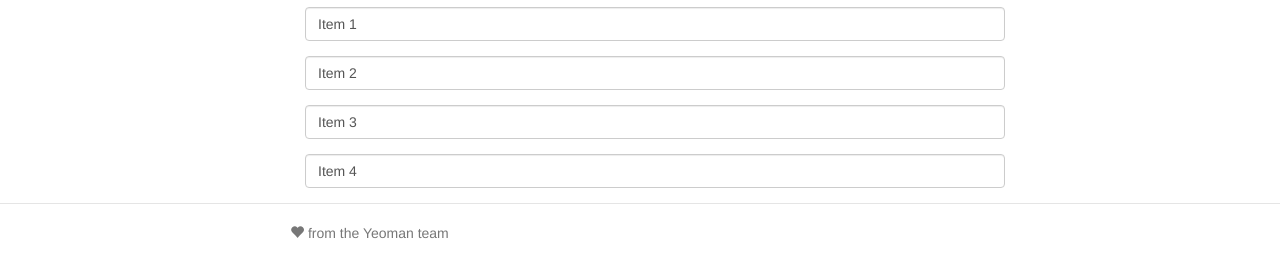
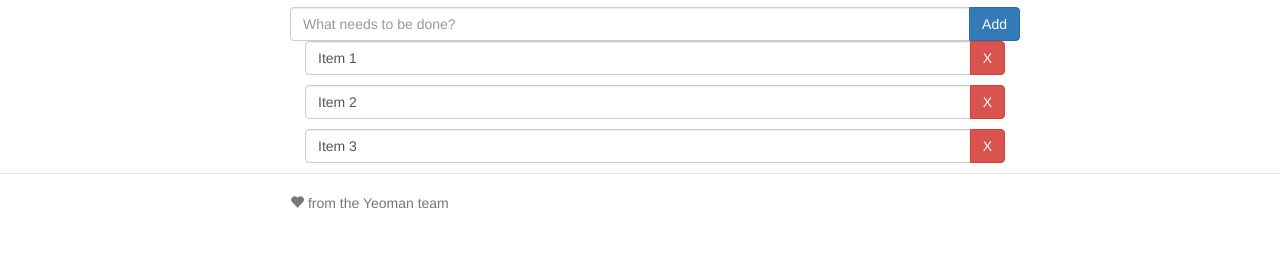
Before and after one commit to tobi411/ng-todo, a website: page app/index.html in a window 1280 px wide. Shown: the part 159-436 px from the top of the page. Drawn offline with nearby package versions, Linux system fonts and the light colour scheme; some packages are replaced by stand-ins of ours; files that its build step writes are made by us from their sources.

Commit message:
Ability to add and remove from list implemented

```diff
--- a/app/scripts/controllers/main.js
+++ b/app/scripts/controllers/main.js
@@ -9,5 +9,14 @@
  */
 angular.module('ngTodoApp')
   .controller('MainController', [ '$scope', function ($scope) {
-    $scope.todos = ['Item 1', 'Item 2','Item 3','Item 4'];
+    $scope.todos = ['Item 1', 'Item 2','Item 3'];
+
+    $scope.addTodo = function(){
+      $scope.todos.push($scope.todo);
+      $scope.todo = '';
+    };
+
+    $scope.removeTodo = function(index){
+      $scope.todos.splice(index, 1);
+    };
 }]);
--- a/app/views/main.html
+++ b/app/views/main.html
@@ -1,6 +1,23 @@
 <div class="container">
   <h2>My To - Dos</h2>
-  <p class="form-group" ng-repeat="todo in todos">
+
+  <!-- Todos input -->
+  <form role="form" ng-submit="addTodo()">
+    <div class="row">
+      <div class="input-group">
+        <input type="text" ng-model="todo" placeholder="What needs to be done?" class="form-control">
+        <span class="input-group-btn">
+          <input type="submit" class="btn btn-primary" value="Add">
+        </span>
+      </div>
+    </div>
+  </form>
+
+  <!-- Todos list -->
+  <p class="input-group" ng-repeat="todo in todos">
     <input type="text" ng-model="todo" class="form-control">
+    <span class="input-group-btn">
+      <button class="btn btn-danger" ng-click="removeTodo($index)" aria-label="Remove">X</button>
+    </span>
   </p>
 </div>
```
